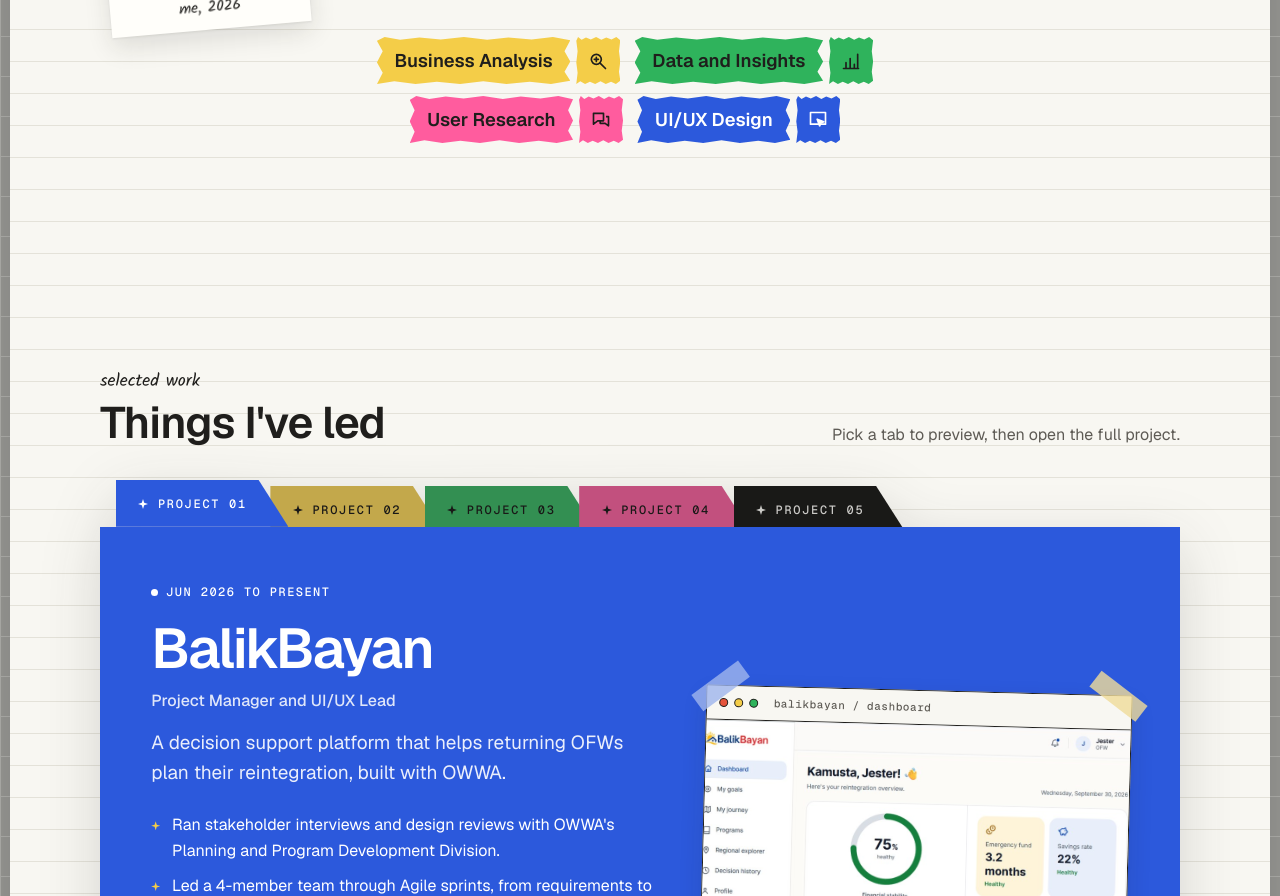
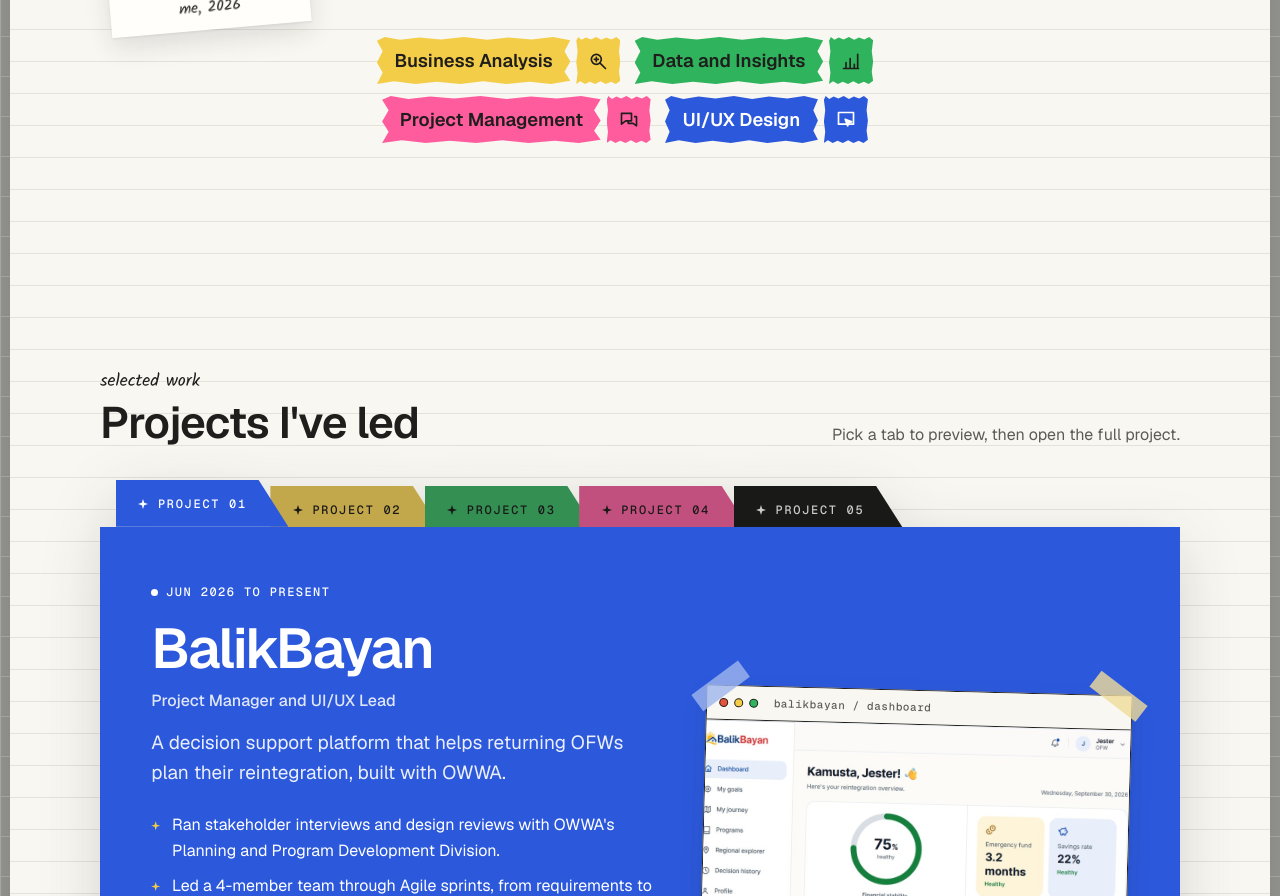
Before and after one commit to jstrtrinidad/portfolio, a plain HTML site: page index.html in a window 1280 px wide. Shown: the part 1164-2060 px from the top of the page. Drawn offline with nearby package versions, Linux system fonts and the light colour scheme.

```diff
--- a/index.html
+++ b/index.html
@@ -147,7 +147,7 @@
                 <span class="chip__icon"><svg viewBox="0 0 24 24" fill="none" stroke="currentColor" stroke-width="2" stroke-linecap="round" aria-hidden="true"><path d="M3 21h18M6 21v-7M11 21V9M16 21v-5M20 21V4"/></svg></span>
               </li>
               <li class="chip" style="--chip: var(--pink);">
-                <span class="chip__label">User Research</span>
+                <span class="chip__label">Project Management</span>
                 <span class="chip__icon"><svg viewBox="0 0 24 24" fill="none" stroke="currentColor" stroke-width="2" stroke-linejoin="round" aria-hidden="true"><path d="M3 4h12v9H8l-5 4z"/><path d="M18 8h3v11l-4-3h-6v-3"/></svg></span>
               </li>
               <li class="chip" style="--chip: var(--blue); --chip-ink: #fff;">
@@ -173,7 +173,7 @@
         <div class="work__head">
           <div>
             <p class="hand">selected work</p>
-            <h2>Things I've led</h2>
+            <h2>Projects I've led</h2>
           </div>
           <p class="muted">Pick a tab to preview, then open the full project.</p>
         </div>
```
